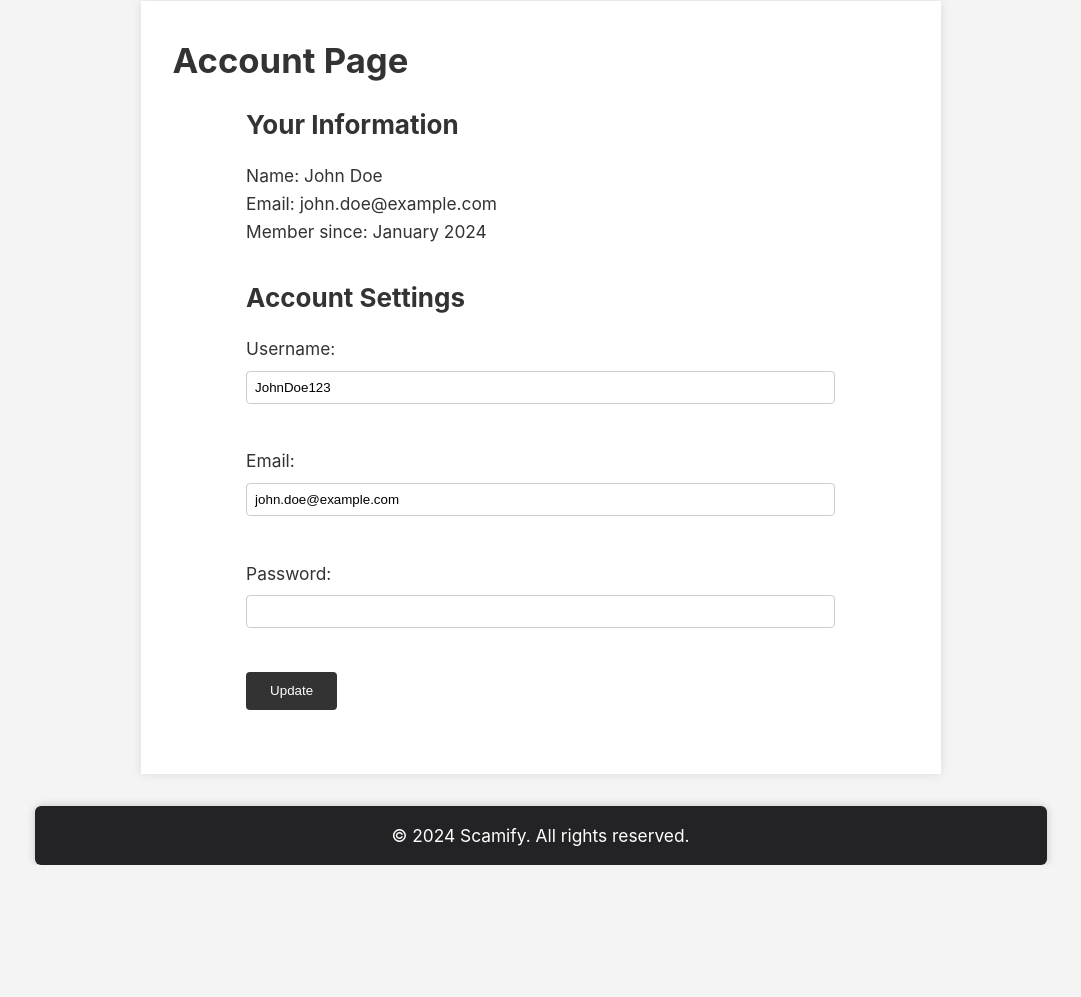
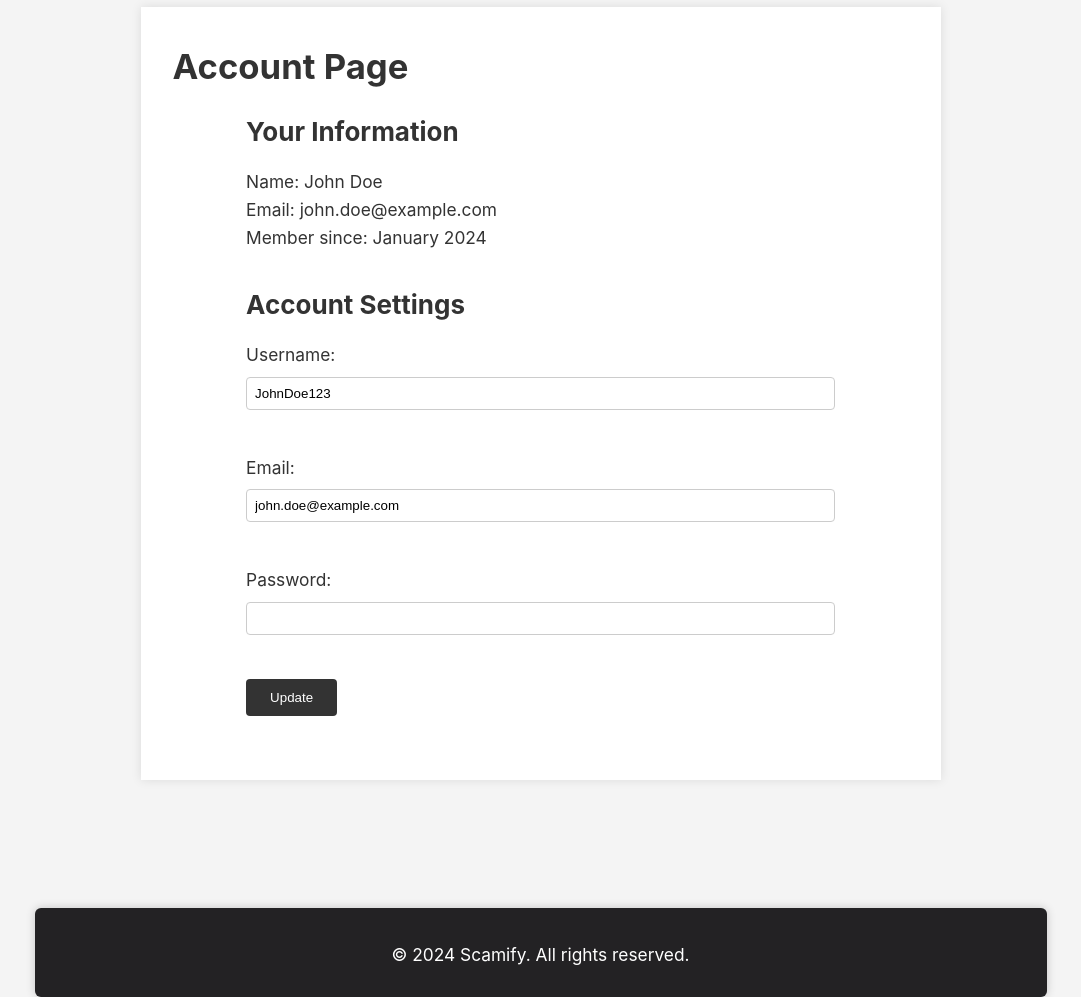
Before and after one commit to aravenad/R2.12-Website, a plain HTML site: page account.html in a window 1280 px wide. Shown: the part 193-1190 px from the top of the page, without its empty margins (92-1173 px from the left). Before the commit the page ends 1058 px from the top, so only its background shows below. Drawn offline with Linux system fonts and the light colour scheme.

Commit message:
style: Update CSS for consistent appearance and fix footer height and margins

```diff
--- a/styleAccount.css
+++ b/styleAccount.css
@@ -46,6 +46,8 @@ header nav ul li a:hover {
 main {
   max-width: 800px;
   margin: 2rem auto;
+  margin-bottom: 16vh;
+  margin-top: 4.8vh;
   padding: 2rem;
   background: #fff;
   box-shadow: 0 0 10px rgba(0, 0, 0, 0.1);
@@ -89,3 +91,16 @@ form input[type="submit"] {
 form input[type="submit"]:hover {
   background: #555;
 }
+
+footer {
+  height: 89px;
+}
+
+footer p {
+  display: block;
+  margin-block-start: 1em;
+  margin-block-end: 1em;
+  margin-inline-start: 0px;
+  margin-inline-end: 0px;
+  unicode-bidi: isolate;
+}
```
